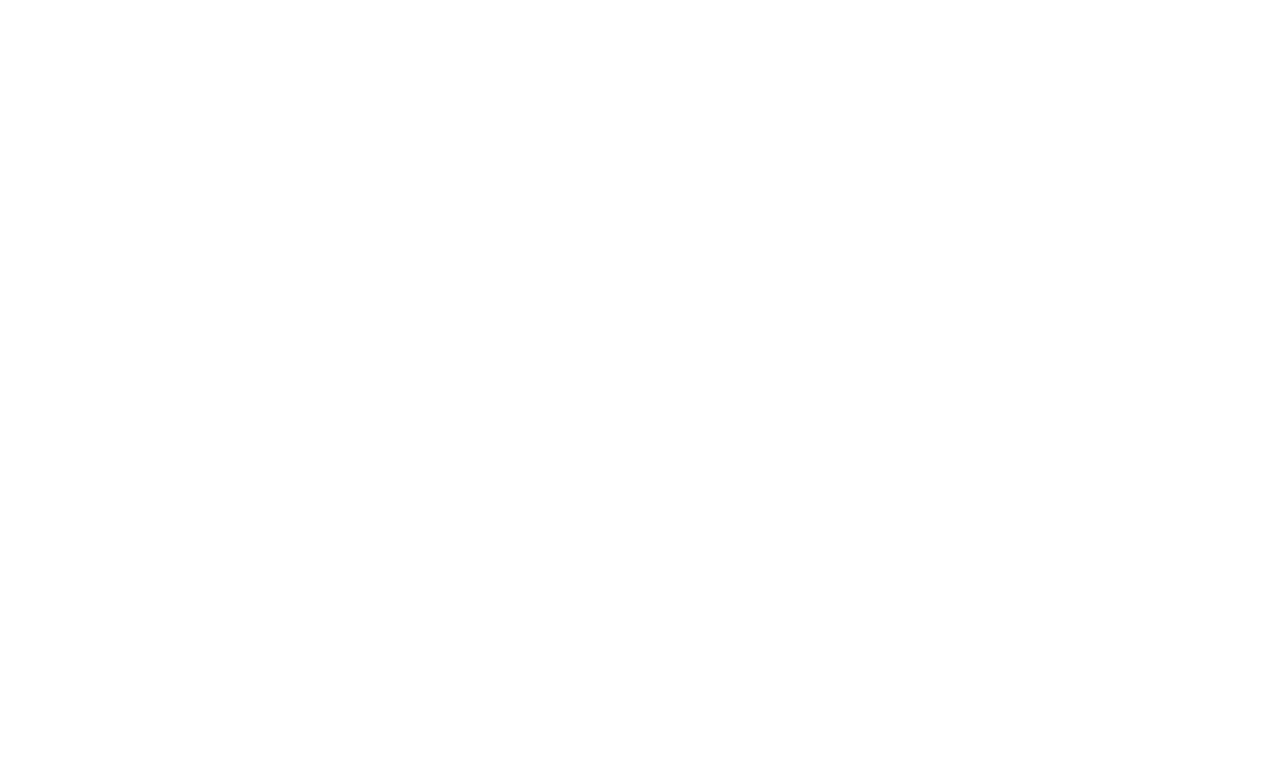
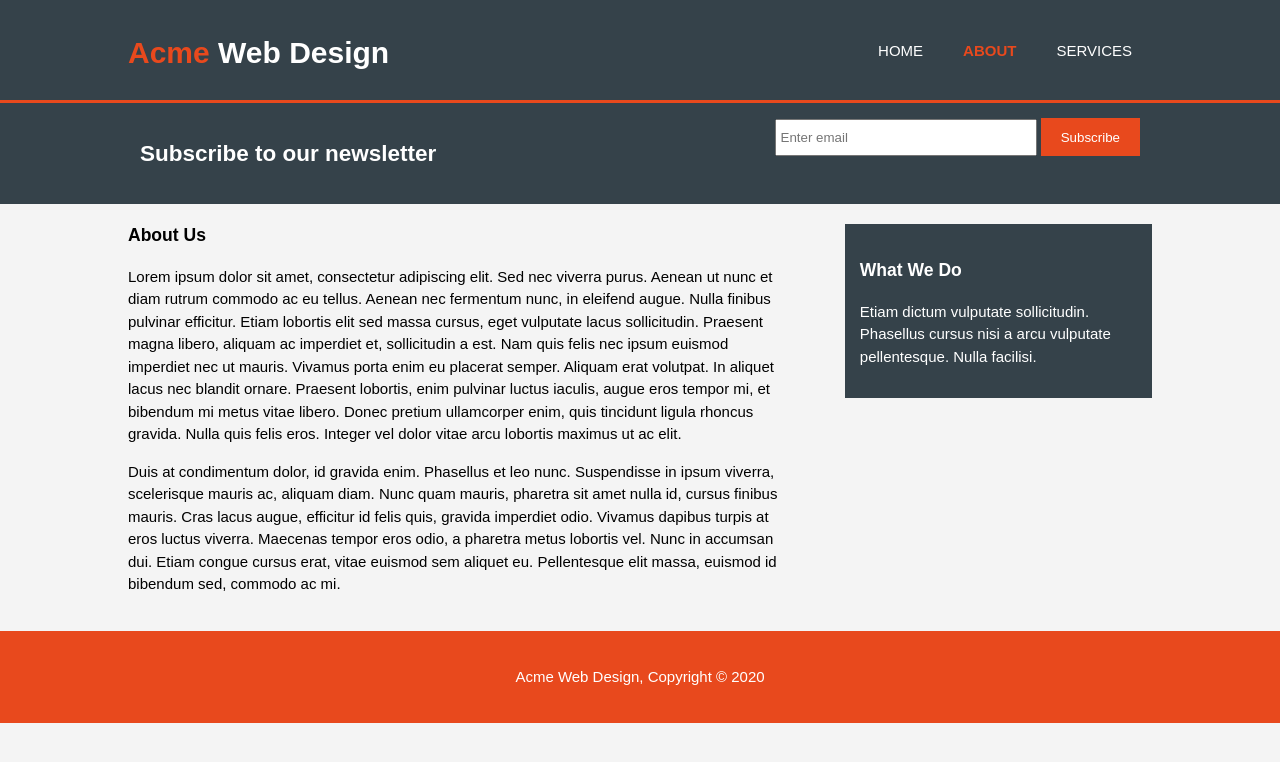
Before and after one commit to TheDryck/Acme-Web-Design, a plain HTML site: page about.html in a window 1280 px wide. Drawn offline with Linux system fonts and the light colour scheme.

Commit message:
Modified CSS and finished About page

```diff
--- a/about.html
+++ b/about.html
@@ -0,0 +1,80 @@
+<!DOCTYPE html>
+<html lang="en">
+<head>
+    <meta charset="UTF-8">
+    <meta name="viewport" content="width=device-width, initial-scale=1.0">
+    <meta name="viewport" content="width=device-width">
+    <title>Acme Web Design | About</title>
+    <link rel="stylesheet" href="style.css">
+</head>
+<body>
+    <header>
+        <div class="container">
+            <div id="branding">
+                <h1><span class="highlight">Acme</span> Web Design</h1>
+            </div>
+            <nav>
+                <ul>
+                    <li><a href="index.html">Home</a></li>
+                    <li class="current"><a href="about.html">About</a></li>
+                    <li><a href="services.html">Services</a></li>
+                </ul>
+            </nav>
+        </div>
+    </header>
+
+    <!-- <section id="showcase">
+        <div class="container">
+            <h1>Affordable Professional Web Design</h1>
+            <p>Lorem ipsum dolor sit amet, consectetur adipiscing elit. Nullam finibus mi lorem. Sed at justo sit amet dolor sagittis pretium nec maximus eros. Quisque erat urna, iaculis in libero eget, placerat tincidunt nisi.</p>
+        </div>
+    </section> -->
+
+    <section id="newsletter">
+        <div class="container">
+            <h1>Subscribe to our  newsletter</h1>
+            <form>
+                <input type="email" placeholder="Enter email">
+                <button type="submit" class="button1">Subscribe</button>
+            </form>
+        </div>
+    </section>
+
+    <section id="main">
+        <div class="container">
+            <article id="main-col">
+                <h1 class="page-title">About Us</h1>
+                <p>Lorem ipsum dolor sit amet, consectetur adipiscing elit. Sed nec viverra purus. Aenean ut nunc et diam rutrum commodo ac eu tellus. Aenean nec fermentum nunc, in eleifend augue. Nulla finibus pulvinar efficitur. Etiam lobortis elit sed massa cursus, eget vulputate lacus sollicitudin. Praesent magna libero, aliquam ac imperdiet et, sollicitudin a est. Nam quis felis nec ipsum euismod imperdiet nec ut mauris. Vivamus porta enim eu placerat semper. Aliquam erat volutpat. In aliquet lacus nec blandit ornare. Praesent lobortis, enim pulvinar luctus iaculis, augue eros tempor mi, et bibendum mi metus vitae libero. Donec pretium ullamcorper enim, quis tincidunt ligula rhoncus gravida. Nulla quis felis eros. Integer vel dolor vitae arcu lobortis maximus ut ac elit.</p>
+
+                <p>Duis at condimentum dolor, id gravida enim. Phasellus et leo nunc. Suspendisse in ipsum viverra, scelerisque mauris ac, aliquam diam. Nunc quam mauris, pharetra sit amet nulla id, cursus finibus mauris. Cras lacus augue, efficitur id felis quis, gravida imperdiet odio. Vivamus dapibus turpis at eros luctus viverra. Maecenas tempor eros odio, a pharetra metus lobortis vel. Nunc in accumsan dui. Etiam congue cursus erat, vitae euismod sem aliquet eu. Pellentesque elit massa, euismod id bibendum sed, commodo ac mi.</p>
+            </article>
+
+            <aside id="sidebar">
+                <div class="dark">
+                    <h3>What We Do</h3>
+                    <p>Etiam dictum vulputate sollicitudin. Phasellus cursus nisi a arcu vulputate pellentesque. Nulla facilisi.</p>
+                </div>
+            </aside>
+            <!-- <div class="box">
+                <img src="./img/html5_logo.png">
+                <h3>HTML5 Markup</h3>
+                <p>Maecenas cursus metus vitae arcu venenatis, sit amet consequat tortor auctor.</p>
+            </div>
+            <div class="box">
+                <img src="./img/css3_logo.jpg">
+                <h3>CSS3 Styling</h3>
+                <p>Maecenas cursus metus vitae arcu venenatis, sit amet consequat tortor auctor.</p>
+            </div>
+            <div class="box">
+                <img src="./img/graphic_logo.png">
+                <h3>Graphic Design</h3>
+                <p>Maecenas cursus metus vitae arcu venenatis, sit amet consequat tortor auctor.</p>
+            </div> -->
+        </div>
+    </section>
+
+    <footer>
+        <p>Acme Web Design, Copyright &copy; 2020</p>
+    </footer>
+</body>
+</html>
--- a/style.css
+++ b/style.css
@@ -27,6 +27,13 @@ ul{
     border: none;
     padding: 0 20px 0 20px;
     color: #ffffff;
+}
+
+.dark{
+    padding: 15px;
+    background: #35424a;
+    color: #ffffff;
+    margin: 10px 0 10px 0;
 }
 
 /*Header*/
@@ -130,6 +137,19 @@ header a:hover{
     width: 90px;
 }
 
+/*Sidebar*/
+aside#sidebar{ /*no space between the id name and tag (or else it won't work)*/
+    float: right;
+    width: 30%;
+    margin-top: 10px;
+}
+
+/*Main-col*/
+article#main-col{
+    float: left;
+    width: 65%;
+}
+
 footer{
     padding: 20px;
     margin-top: 20px;
```
Also changed, not shown: index.html (+3 -3 lines), services.html (+80 -0 lines).
